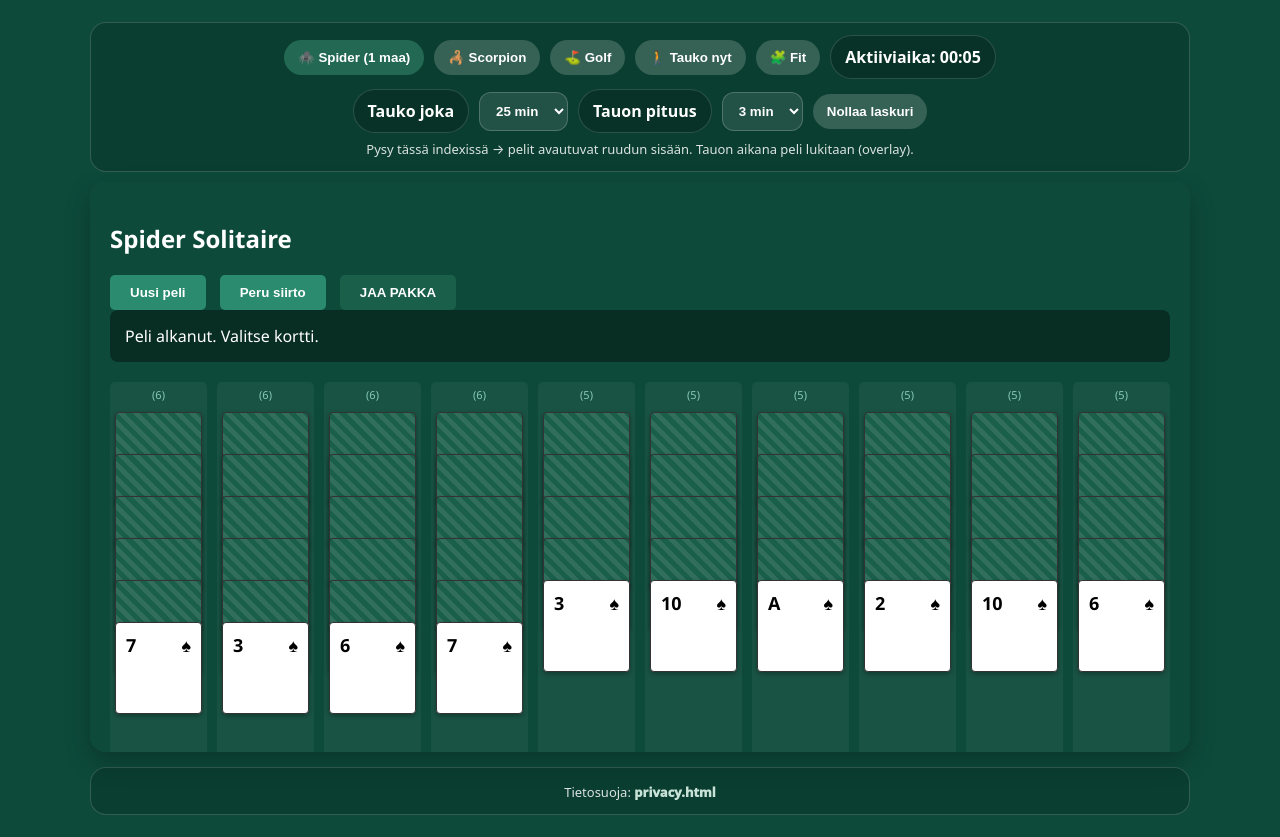
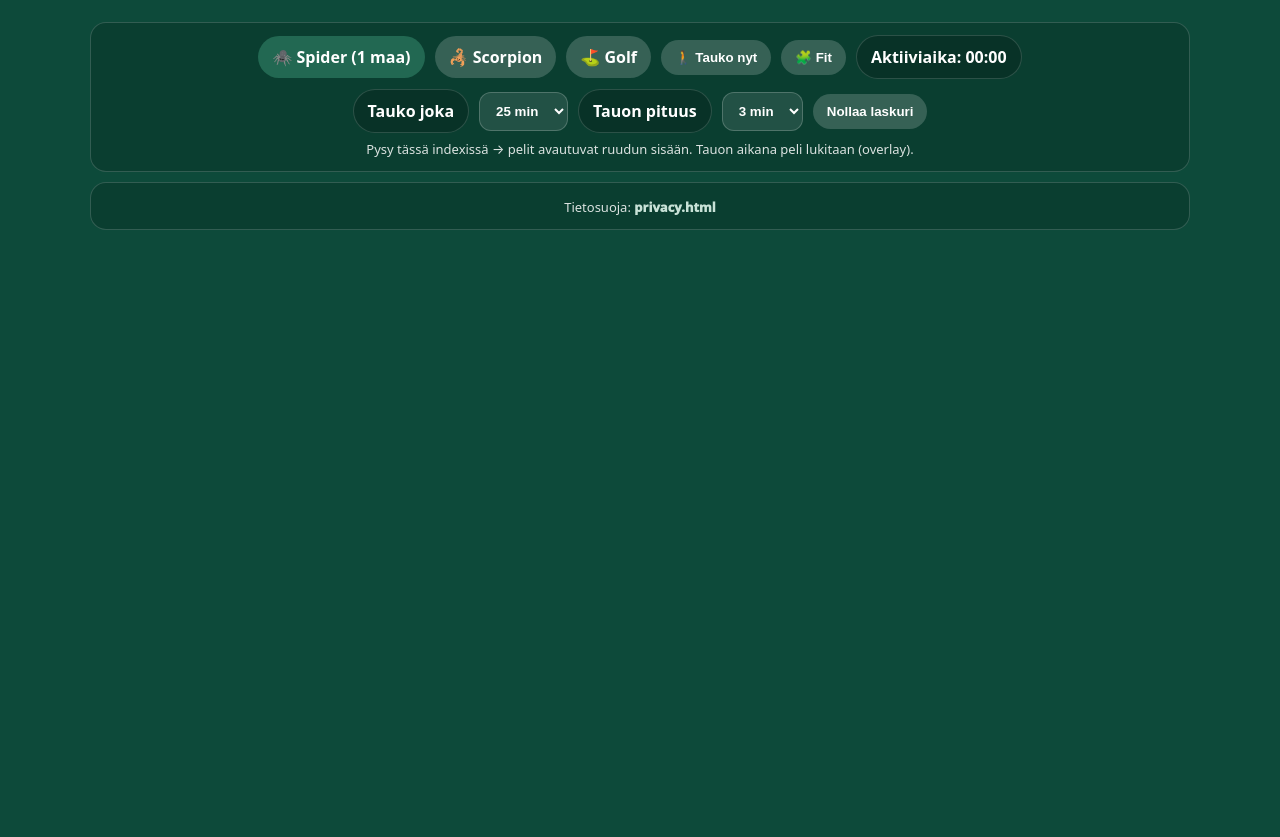
Before and after one commit to Sokerimunkki2035/Walking_spider_sol, a plain HTML site: page index.html in a window 1280 px wide. After the commit the page ends 800 px from the top, so only its background shows below. Drawn offline with Linux system fonts and the light colour scheme.

Commit message:
Update index.html

```diff
--- a/index.html
+++ b/index.html
@@ -33,6 +33,8 @@
       background:var(--btn);
       color:#fff;
       white-space:nowrap;
+      text-decoration: none;
+      display: inline-block;
     }
     .btn.primary{ background:var(--btn2); }
     .pill{
@@ -183,9 +185,11 @@
   <div class="wrap">
     <div class="card" id="topCard">
       <div class="topbar">
-        <button class="btn primary" onclick="loadPage('spider.html')">🕷️ Spider (1 maa)</button>
-        <button class="btn" onclick="loadPage('scorpio.html')">🦂 Scorpion</button>
-        <button class="btn" onclick="loadPage('golf.html')">⛳ Golf</button>
+        <a href="spider.html" target="_blank" class="btn primary">🕷️ Spider (1 maa)</a>
+
+  <a href="scorpio.html" target="_blank" class="btn">🦂 Scorpion</a>
+<a href="golf.html" target="_blank" class="btn">⛳ Golf</a>
+
 
         <button class="btn" onclick="forceBreak()">🚶 Tauko nyt</button>
         <button class="btn" onclick="fitToScreen()">🧩 Fit</button>
@@ -219,8 +223,6 @@
         Pysy tässä indexissä → pelit avautuvat ruudun sisään. Tauon aikana peli lukitaan (overlay).
       </div>
     </div>
-
-    <iframe id="appFrame" src="spider.html" title="Walking Spider"></iframe>
 
     <div class="card" style="text-align:center">
       <span class="small">
```
